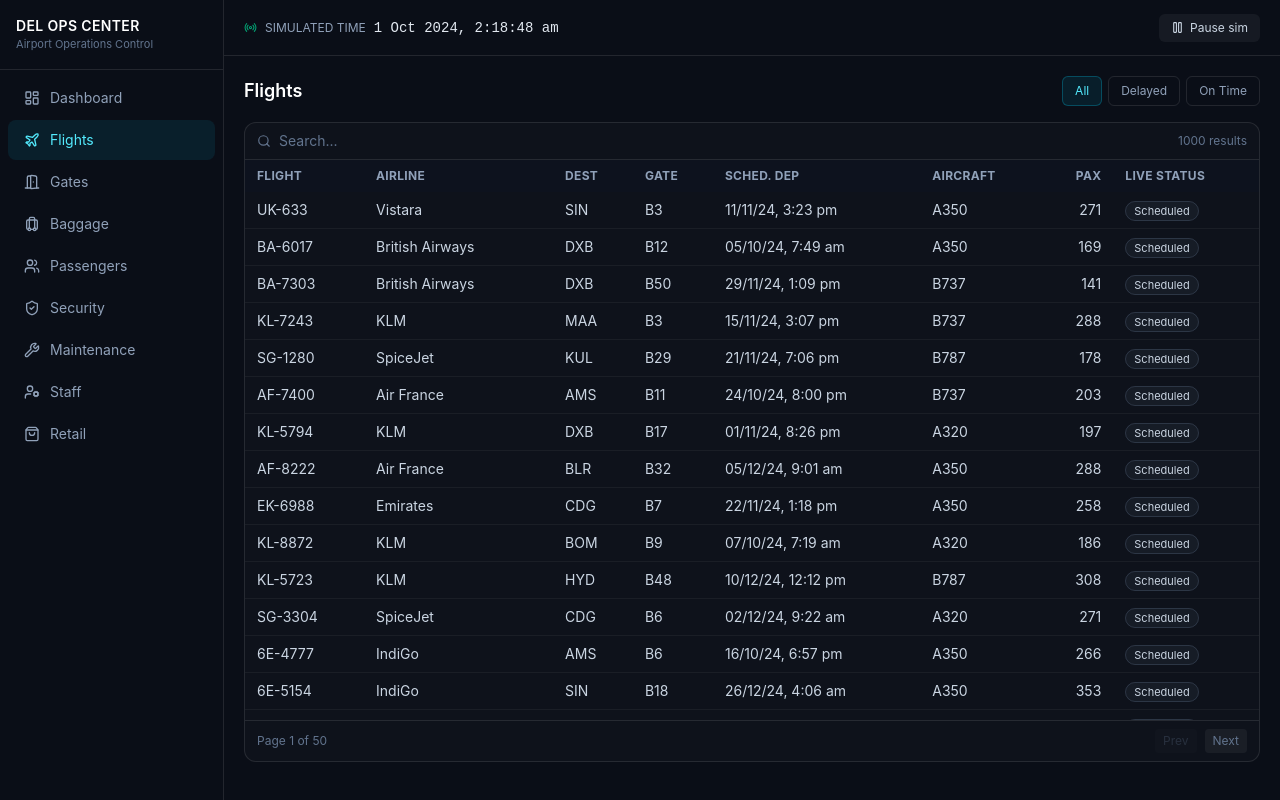
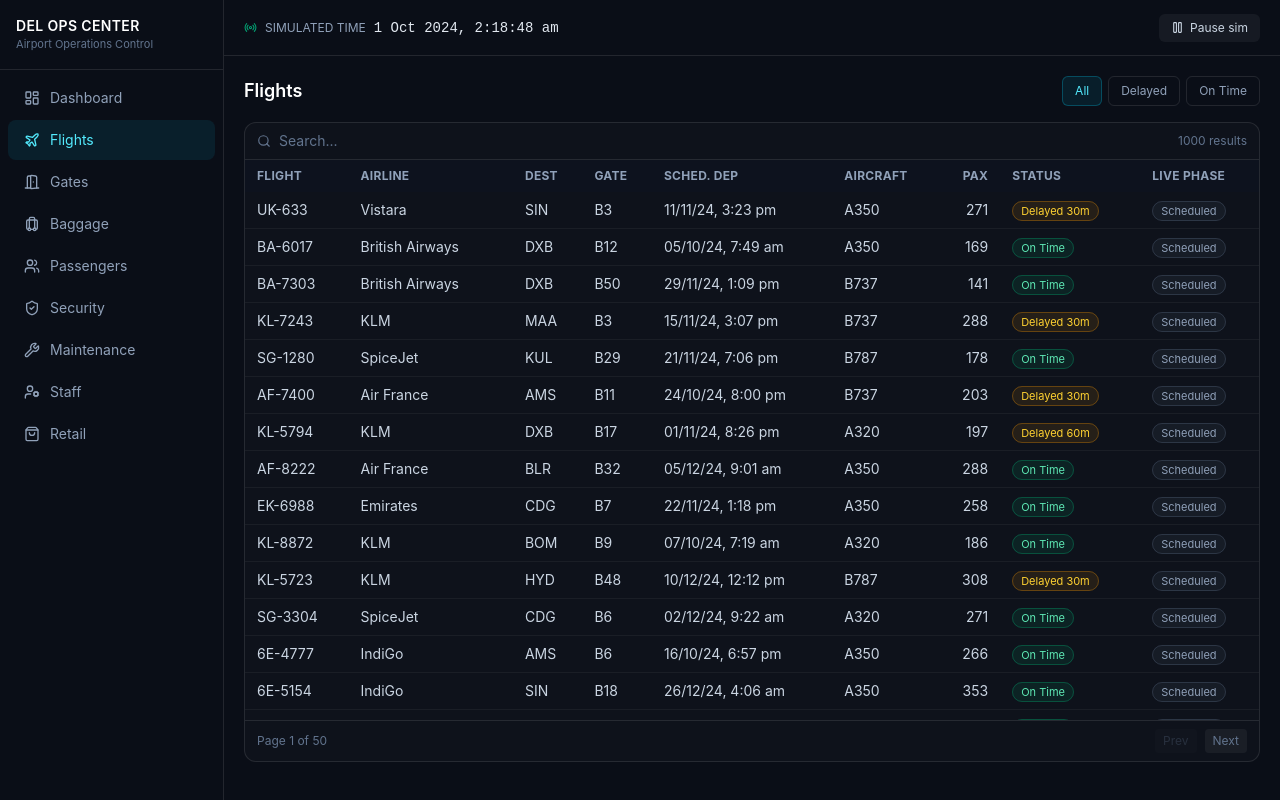
Before and after one commit to anurag2882/airport-control, a React (Vite) app: page /flights in a window 1280 px wide. Built offline with nearby package versions, Linux system fonts and the light colour scheme.

Commit message:
Fixed issues

```diff
--- a/src/lib/flightPhase.ts
+++ b/src/lib/flightPhase.ts
@@ -1,6 +1,6 @@
 import type { Flight, OpsAlert } from '../types'
 
-export type FlightPhase = 'Scheduled' | 'Boarding' | 'Departed' | 'Delayed'
+export type FlightPhase = 'Scheduled' | 'Boarding' | 'Departed'
 
 function t(v: string): number {
   const n = new Date(v).getTime()
@@ -8,14 +8,14 @@
 }
 
 /** Live phase of a flight relative to the simulated clock — this is what makes
- * the "real-time" requirement visible on screen instead of only affecting alerts. */
+ * the "real-time" requirement visible on screen. Kept independent of delay
+ * status: delay is a fact about the flight regardless of what time it is,
+ * while phase is purely "where is simNow relative to this flight's timeline." */
 export function getFlightPhase(f: Flight, simNow: number): FlightPhase {
   const boarding = t(f.boarding_time)
-  const sched = t(f.scheduled_departure)
   const actual = t(f.actual_departure)
 
   if (!Number.isNaN(actual) && simNow >= actual) return 'Departed'
-  if (f.delay_minutes > 15 && !Number.isNaN(sched) && simNow >= sched) return 'Delayed'
   if (!Number.isNaN(boarding) && simNow >= boarding) return 'Boarding'
   return 'Scheduled'
 }
--- a/src/pages/Flights.tsx
+++ b/src/pages/Flights.tsx
@@ -9,19 +9,30 @@
 import clsx from 'clsx'
 
 const PHASE_STYLES: Record<string, string> = {
-  Scheduled: 'border-slate-500/30 bg-slate-500/10 text-slate-300',
+  Scheduled: 'border-slate-500/30 bg-slate-500/10 text-slate-400',
   Boarding: 'border-cyan-500/30 bg-cyan-500/10 text-cyan-300',
-  Departed: 'border-emerald-500/30 bg-emerald-500/10 text-emerald-300',
-  Delayed: 'border-amber-500/30 bg-amber-500/10 text-amber-300',
+  Departed: 'border-violet-500/30 bg-violet-500/10 text-violet-300',
 }
 
-function StatusBadge({ f, simNow }: { f: Flight; simNow: number }) {
-  const phase = getFlightPhase(f, simNow)
+function DelayBadge({ f }: { f: Flight }) {
+  const delayed = f.delay_minutes > 15
   return (
-    <span className={clsx('text-[11px] px-2 py-0.5 rounded-full border', PHASE_STYLES[phase])}>
-      {phase === 'Delayed' ? `Delayed ${f.delay_minutes}m` : phase}
+    <span
+      className={clsx(
+        'text-[11px] px-2 py-0.5 rounded-full border',
+        delayed
+          ? 'border-amber-500/30 bg-amber-500/10 text-amber-300'
+          : 'border-emerald-500/30 bg-emerald-500/10 text-emerald-300'
+      )}
+    >
+      {delayed ? `Delayed ${f.delay_minutes}m` : 'On Time'}
     </span>
   )
+}
+
+function PhaseBadge({ f, simNow }: { f: Flight; simNow: number }) {
+  const phase = getFlightPhase(f, simNow)
+  return <span className={clsx('text-[11px] px-2 py-0.5 rounded-full border', PHASE_STYLES[phase])}>{phase}</span>
 }
 
 export default function Flights() {
@@ -49,7 +60,8 @@
     },
     { key: 'aircraft_type', label: 'Aircraft' },
     { key: 'passengers_booked', label: 'Pax', numeric: true },
-    { key: 'delay_minutes', label: 'Live Status', render: (f) => <StatusBadge f={f} simNow={simNow} /> },
+    { key: 'delay_minutes', label: 'Status', render: (f) => <DelayBadge f={f} /> },
+    { key: 'boarding_time', label: 'Live Phase', render: (f) => <PhaseBadge f={f} simNow={simNow} /> },
   ]
 
   return (
```
